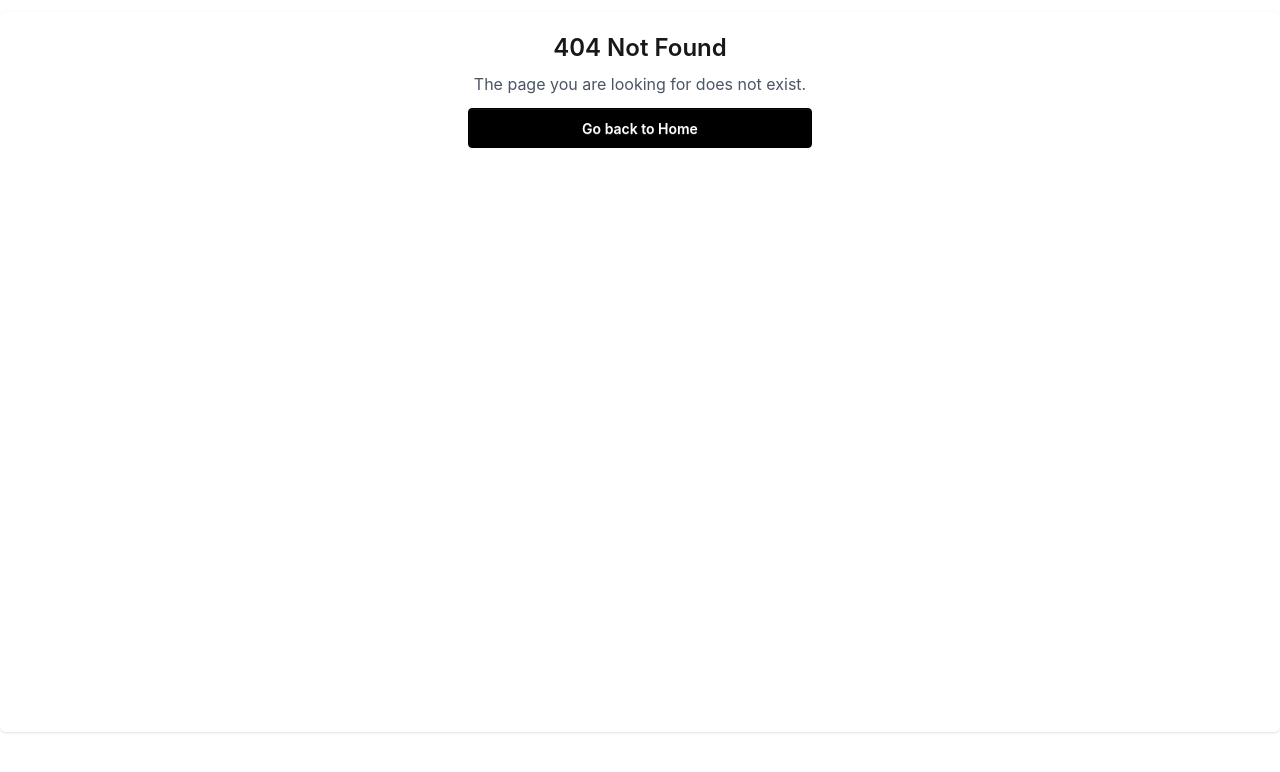
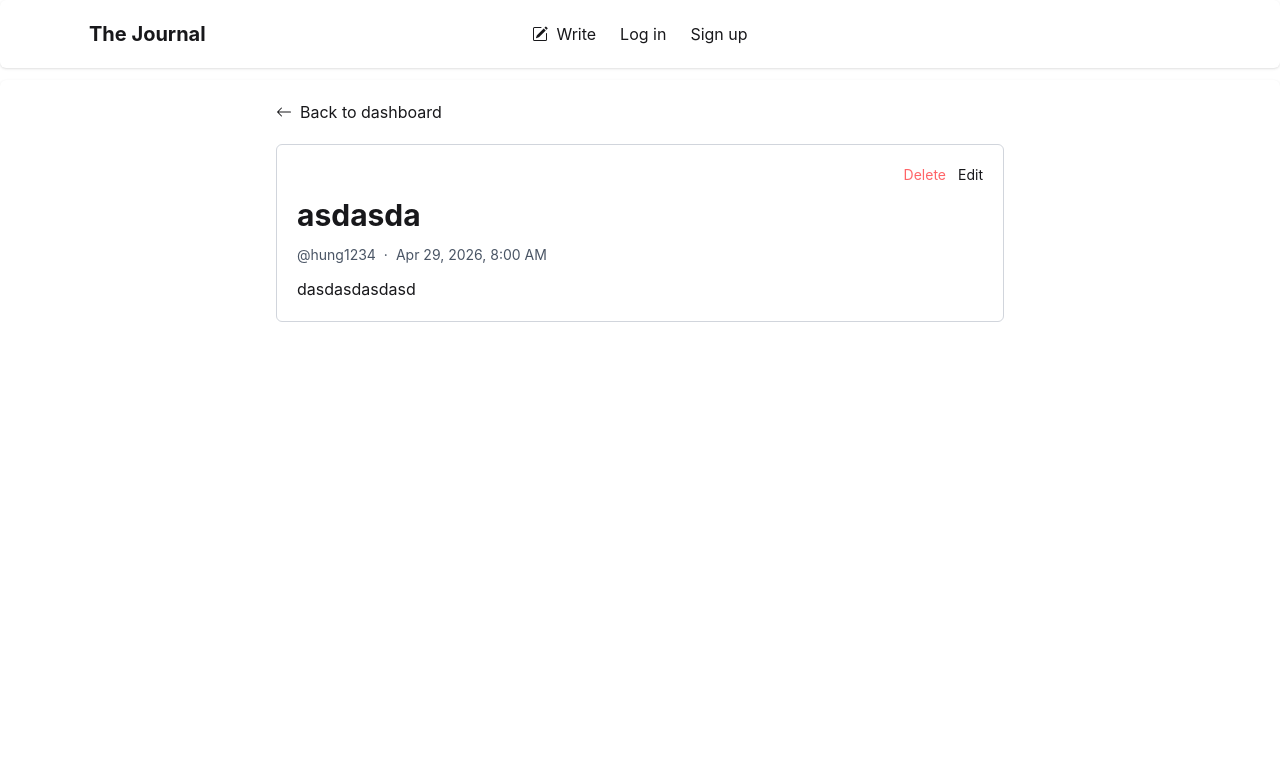
Before and after one commit to hungit-dev/blog-api, a React app in the folder frontend/: page /dashboard/posts in a window 1280 px wide. Before the commit this address had no page. Shown: the top 772 px of the page. Built offline with nearby package versions, Linux system fonts and the light colour scheme; the HTML template or start-up script is replaced by a standard one.

Commit message:
add view for dashboard  post

```diff
--- /dev/null
+++ b/frontend/src/components/DashboardPostViewPage.jsx
@@ -0,0 +1,48 @@
+export default function DashboardPostViewPage() {
+  return (
+    <>
+      <div className=" bg-base-100 w-full shadow-sm rounded-md min-h-[90vh] mt-3">
+        <div className="max-lg:collapse bg-base-100 lg:max-w-3xl lg:mx-auto p-5 flex flex-col gap-5">
+          <a href="" className="flex items-center gap-2 hover:underline ">
+            {" "}
+            <svg
+              xmlns="http://www.w3.org/2000/svg"
+              width="16"
+              height="16"
+              fill="currentColor"
+              class="bi bi-arrow-left"
+              viewBox="0 0 16 16"
+            >
+              <path
+                fill-rule="evenodd"
+                d="M15 8a.5.5 0 0 0-.5-.5H2.707l3.147-3.146a.5.5 0 1 0-.708-.708l-4 4a.5.5 0 0 0 0 .708l4 4a.5.5 0 0 0 .708-.708L2.707 8.5H14.5A.5.5 0 0 0 15 8"
+              />
+            </svg>
+            Back to dashboard
+          </a>
+          <div className="flex flex-col gap-3 border border-gray-300 rounded-md p-5">
+            <div className="flex gap-3 justify-end text-sm">
+              <a href="" className="text-red-400 hover:underline">
+                Delete
+              </a>
+              <a href="" className="hover:underline">
+                Edit
+              </a>
+            </div>
+            <div>
+              <h1 className="text-3xl font-bold">asdasda</h1>
+            </div>
+            <div className=" text-sm flex gap-2 text-gray-600 items-center">
+              <span>@hung1234</span>
+              <span>·</span>
+              <span>Apr 29, 2026, 8:00 AM</span>
+            </div>
+            <div>
+              <p>dasdasdasdasd</p>
+            </div>
+          </div>
+        </div>
+      </div>
+    </>
+  );
+}
--- a/frontend/src/main.jsx
+++ b/frontend/src/main.jsx
@@ -8,6 +8,7 @@ import LogInPage from "./components/LogInPage.jsx";
 import DashboardPage from "./components/DashboardPage.jsx";
 import CreatePostPage from "./components/CreatePostPage.jsx";
 import HomePostViewPage from "./components/HomePostViewPage.jsx";
+import DashboardPostViewPage from "./components/DashboardPostViewPage.jsx";
 import ErrorPage from "./components/ErrorPage.jsx";
 
 const router = createBrowserRouter([
@@ -37,6 +38,10 @@ const router = createBrowserRouter([
         element: <DashboardPage />,
       },
       {
+        path: "/dashboard/posts",
+        element: <DashboardPostViewPage />,
+      },
+      {
         path: "/write",
         element: <CreatePostPage />,
       },
```
